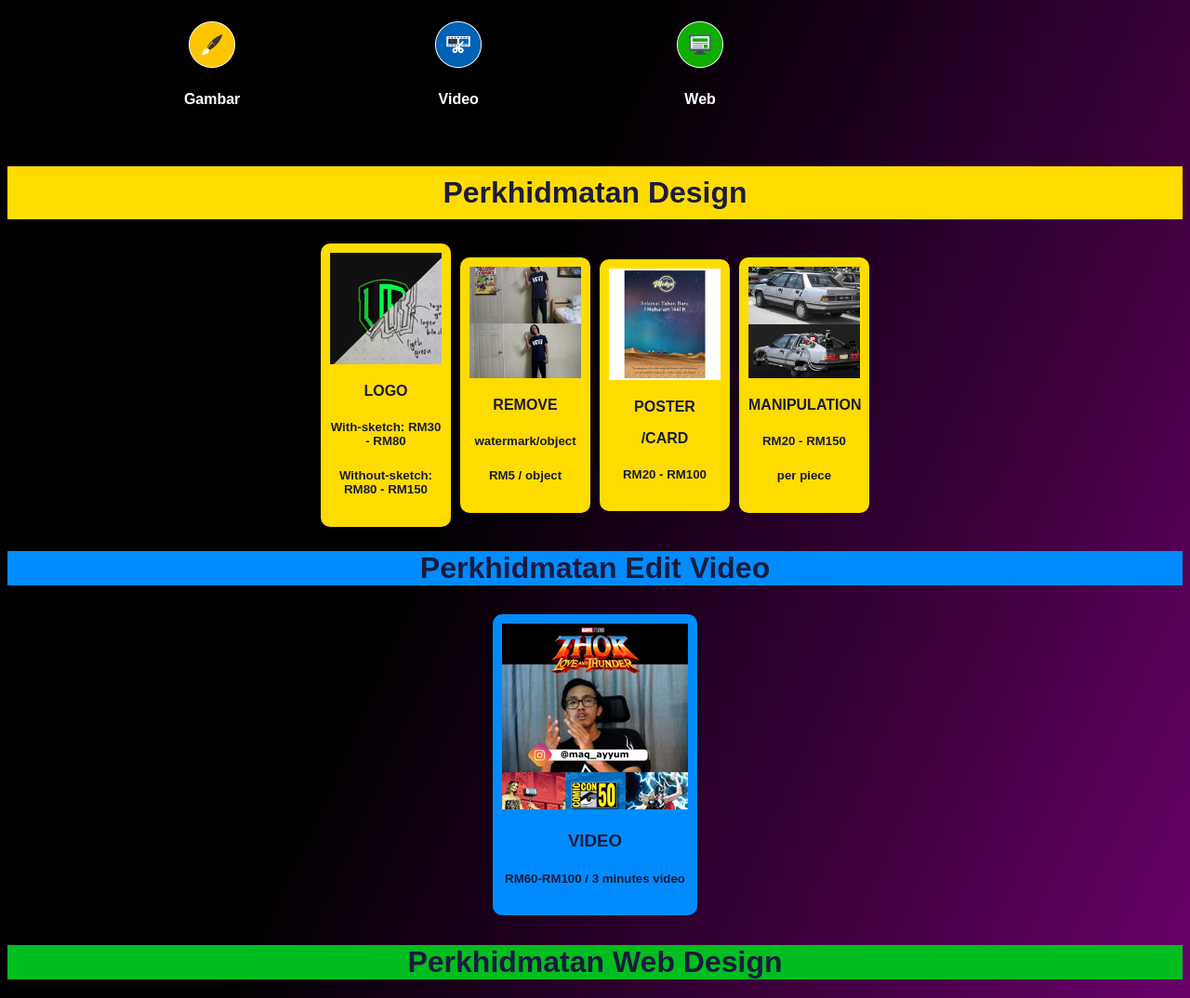
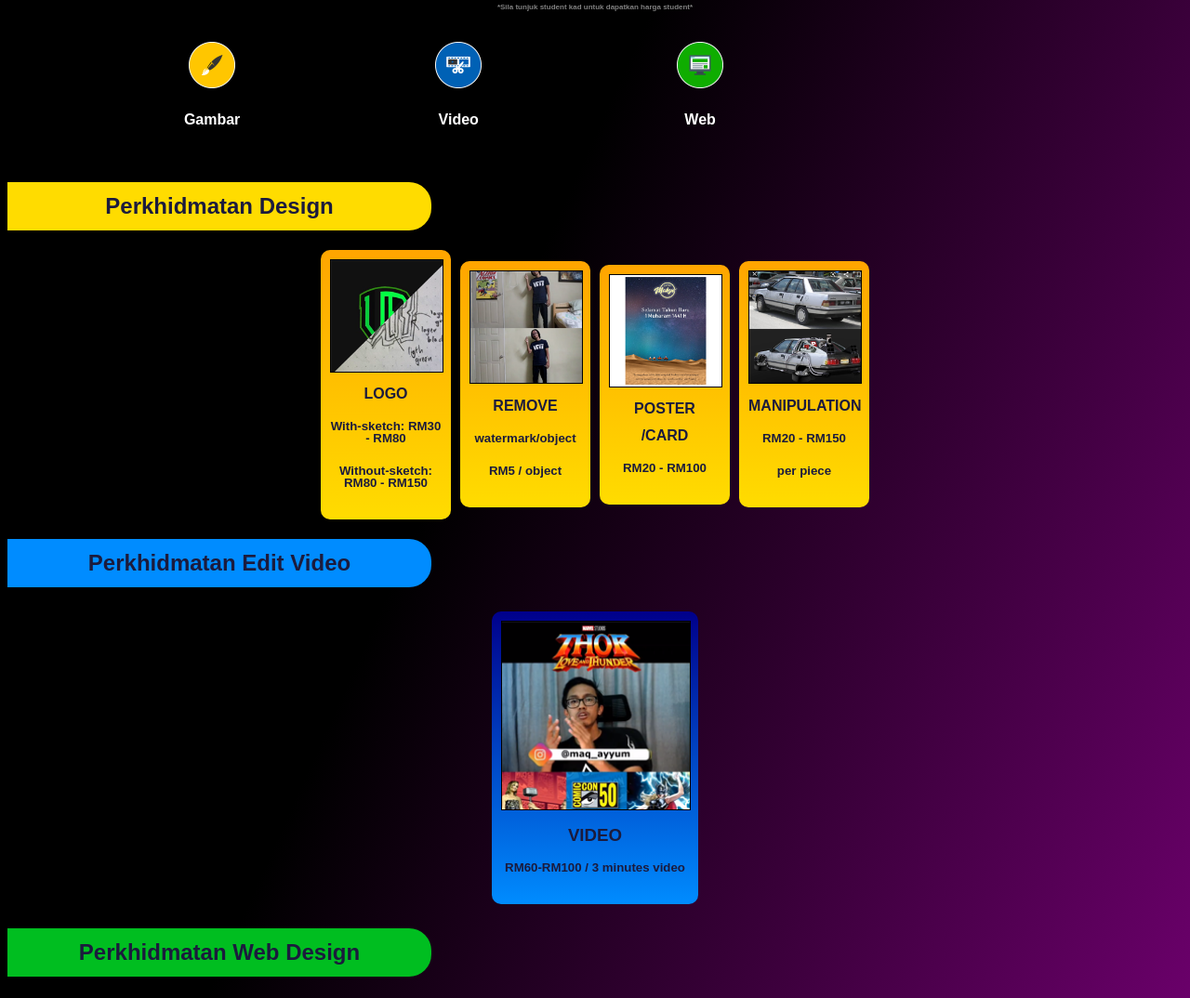
Before and after one commit to maqayyu/Servis, a plain HTML site: page index.html in a window 1280 px wide. Shown: the part 1274-2348 px from the top of the page at 93% size. Drawn offline with Linux system fonts and the light colour scheme.

Commit message:
gradient kotak

```diff
--- a/index.html
+++ b/index.html
@@ -21,7 +21,7 @@
                 <a href="https://twitter.com/maq_ayyum?lang=en" target="_blank"><img src="img/info/twitter.png" alt=""></a>
             </div>
         </div>
-
+        <h5 id="studen">*klik ikon diatas untuk melawat ke profil saya*</h5>
         <div class="contact">
         <h1>019-5220898</h1>
         <h4>maqayyum15feb@gmail.com</h4>
@@ -44,7 +44,8 @@
         </div>
 
 
-        <h1 id="pilih1">Perkhidmatan Design</h1>
+        <div class="container2">
+            <h1 id="pilih1">Perkhidmatan Design</h1>
         <div class="design">
             <div class="kotak">
                 <div><img src="img/kotakdesign/logo2.png" alt=""></div>
@@ -72,6 +73,7 @@
                 <h5>per piece</h5>
             </div>
         </div>
+        </div>
         <h1 id="pilih2">Perkhidmatan Edit Video</h1>
         <div class="design">
             <div class="kotak2">
--- a/styles.css
+++ b/styles.css
@@ -69,52 +69,72 @@ img{
     flex-direction: row;
     align-items: center;
     justify-content: center;
+    line-height: 0.8em;
 }
 
 .kotak{
     padding:10px;
     margin: 5px;
     width: 120px;
-    background-color: rgb(255, 220, 0);
+    background-image: linear-gradient(to bottom,orange, rgb(255, 220, 0));
     border-radius: 10px;
     color: rgb(27, 27, 61);
     max-height: 300px;
     font-size: 1em;
 }
+.kotak img{
+    border: black solid .1em;
+}
+
+.kotak2 img{
+    border: black solid .1em;
+}
+
+.kotak3 img{
+    border: black solid .1em;
+}
 
 #pilih1{
     background-color: rgb(255, 220, 0);
-    padding: 10px;
+    border-radius: 0em 1em 1em 0em;
+    width: 18em;
+    padding: .5em;
     color: rgb(27, 27, 61);
-    font-size: 2em;
+    font-size: 1.5em;
 }
 
 .kotak2{
     padding:10px;
     margin: 10px;
-    background-color: rgb(0, 140, 255);
+    background-image: linear-gradient(to bottom, darkblue,rgb(0, 140, 255));
     color: rgb(27, 27, 61);
     border-radius: 10px;
 }
 
 #pilih2{
     background-color: rgb(0, 140, 255);
+    border-radius: 0em 1em 1em 0em;
+    width: 18em;
+    padding: .5em;
     color: rgb(27, 27, 61);
-    font-size: 2em;
+    font-size: 1.5em;
 }
 
 .kotak3{
     padding:10px;
     margin: 10px;
-    background-color: rgb(0, 190, 32);
+    background-image: linear-gradient(to bottom, darkgreen,rgb(0, 190, 32));
     color: rgb(27, 27, 61);
     border-radius: 10px;
 }
 
 #pilih3{
     background-color: rgb(0, 190, 32);
+    border-radius: 0em 1em 1em 0em;
+    width: 18em;
+    padding: .5em;
     color: rgb(27, 27, 61);
-    font-size: 2em;
+    font-size: 1.5em;
 
 }
 
```
